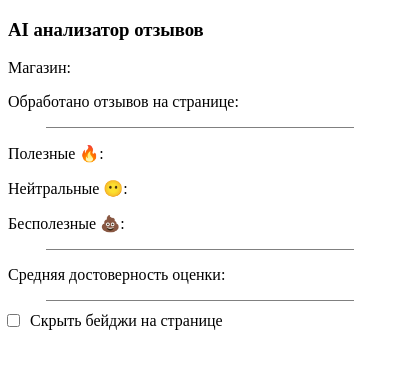
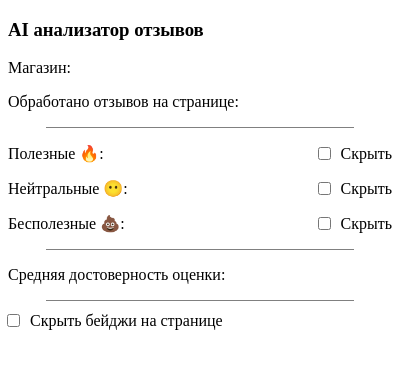
Before and after one commit to buravoy/review-analizer-extention, a browser extension: page popup.html in a window 400 px wide. Drawn offline with Linux system fonts and the light colour scheme.

Commit message:
[fix] background task

```diff
--- a/assets/popup.css
+++ b/assets/popup.css
@@ -26,3 +26,14 @@ label input {
 .label {
     font-weight: bold;
 }
+
+.review {
+    width: 100%;
+    display: flex;
+    align-items: center;
+    justify-content: flex-start;
+}
+
+.review label {
+    margin-left: auto;
+}
--- a/popup.html
+++ b/popup.html
@@ -12,9 +12,24 @@
     <p>Магазин: <span id="market" class="label"></span></p>
     <p>Обработано отзывов на странице: <span id="count" class="label"></span></p>
     <div class="separator"></div>
-    <p>Полезные 🔥: <span id="positive" class="label"></span></p>
-    <p>Нейтральные 😶: <span id="neutral" class="label"></span></p>
-    <p>Бесполезные 💩: <span id="negative" class="label"></span></p>
+    <p class="review">Полезные 🔥: <span id="positive" class="label"></span>
+        <label>
+            <input type="checkbox">
+            <span>Скрыть</span>
+        </label>
+    </p>
+    <p class="review">Нейтральные 😶: <span id="neutral" class="label"></span>
+        <label>
+            <input type="checkbox">
+            <span>Скрыть</span>
+        </label>
+    </p>
+    <p class="review">Бесполезные 💩: <span id="negative" class="label"></span>
+        <label>
+            <input type="checkbox">
+            <span>Скрыть</span>
+        </label>
+    </p>
     <div class="separator"></div>
     <p>Средняя достоверность оценки: <span id="confidence" class="label"></span></p>
     <div class="separator"></div>
--- a/scripts/background.js
+++ b/scripts/background.js
@@ -19,6 +19,7 @@ const disablePopup = () => {
 }
 
 const prepareDataset = (tabId, msg) => {
+  if (!dataSet[tabId]) return;
   Object.assign(dataSet[tabId], msg?.info ?? {});
   chrome.action.setBadgeText({text: countTotal(dataSet[tabId])}).then();
 }
--- a/scripts/content.js
+++ b/scripts/content.js
@@ -99,10 +99,10 @@ const fetchApi = (data) => {
       resolve(res)
     }, 1000)
   }).then(placeBadge);
-
+  // end fake request
 
   // todo:
-  //  fetch('url', {
+  //  fetch('<url>', {
   //    method: 'POST',
   //    body: JSON.stringify(data),
   //  })
```
